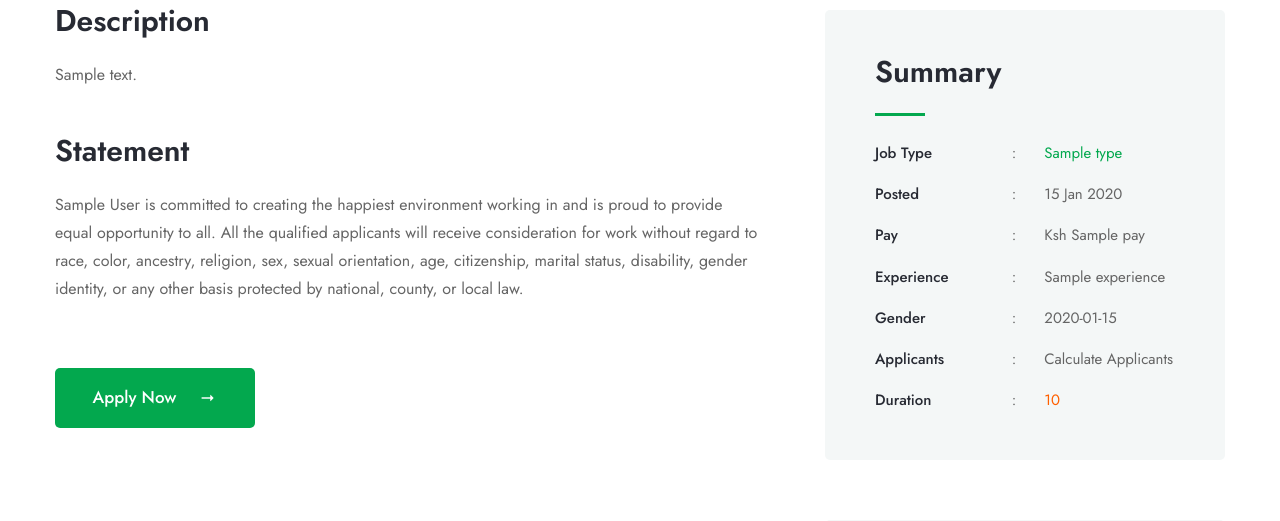
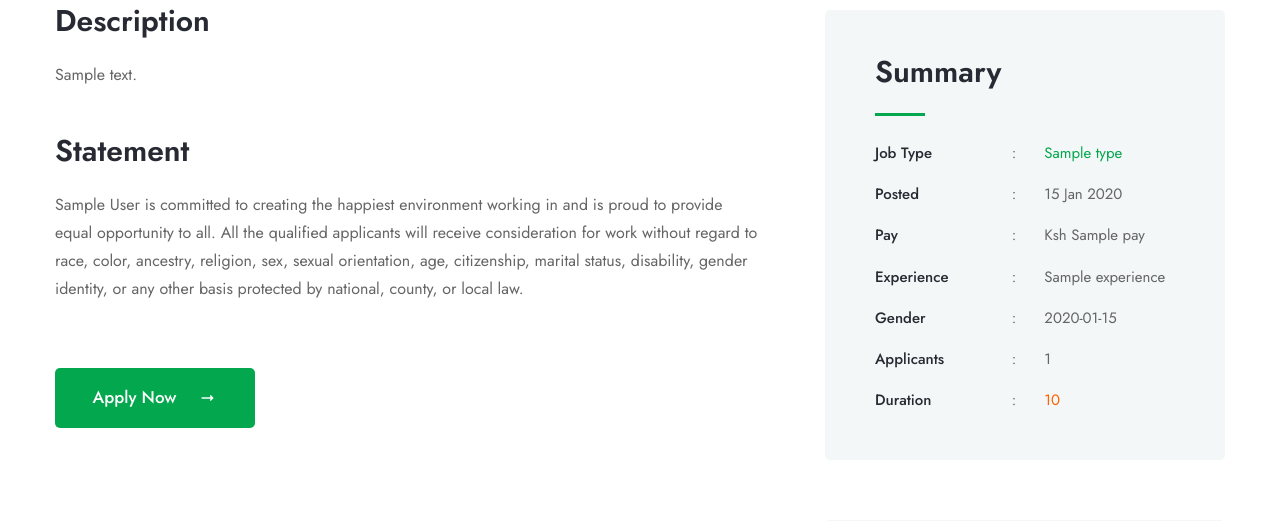
Before and after one commit to vantablanta/msarendo, a Django app: template app/templates/app/job-details.html in a window 1280 px wide. Shown: the part 748-1269 px from the top of the page. Run offline with Django 4.2, Linux system fonts and the light colour scheme; the template is opened without the code that fills it: most values are stand-ins (such as "Sample title", 1, 10 or a date in 2020); grey boxes marked "Sample" are stand-in pictures; some libraries are stand-ins or nearby versions.

Commit message:
applicants count added

```diff
--- a/app/templates/app/job-details.html
+++ b/app/templates/app/job-details.html
@@ -112,7 +112,7 @@
                     <tr>
                       <td class="table-name">Applicants</td>
                       <td class="dotted">:</td>
-                      <td>Calculate Applicants</td>
+                      <td>{{job.applicants.count}}</td>
                     </tr>
                     <tr>
                       <td class="table-name">Duration</td>
```
